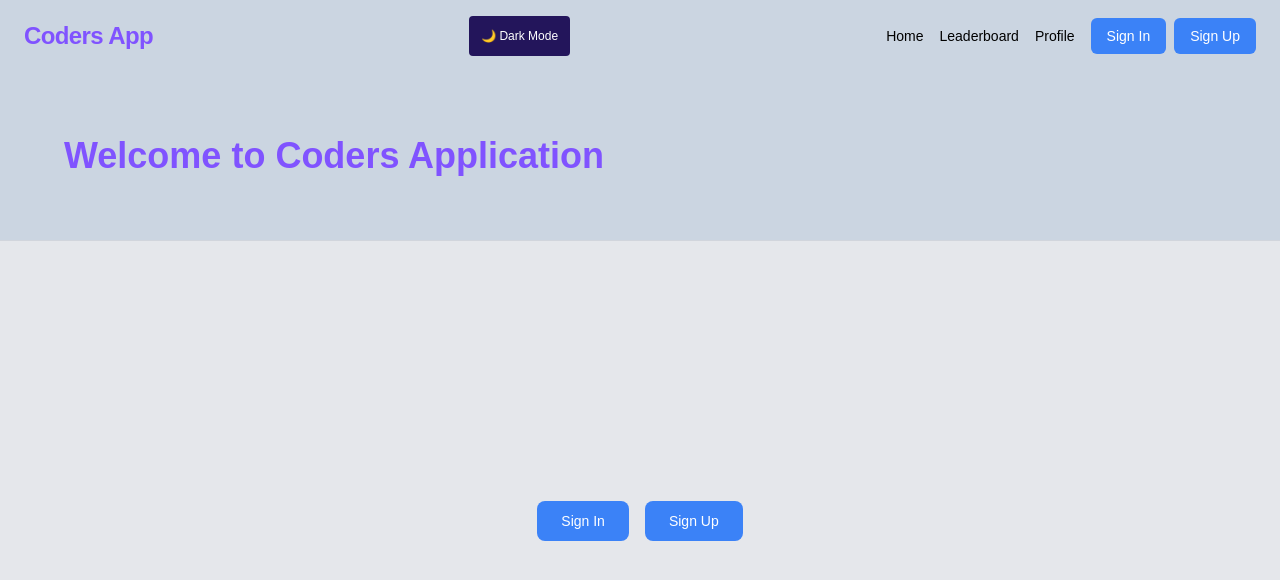
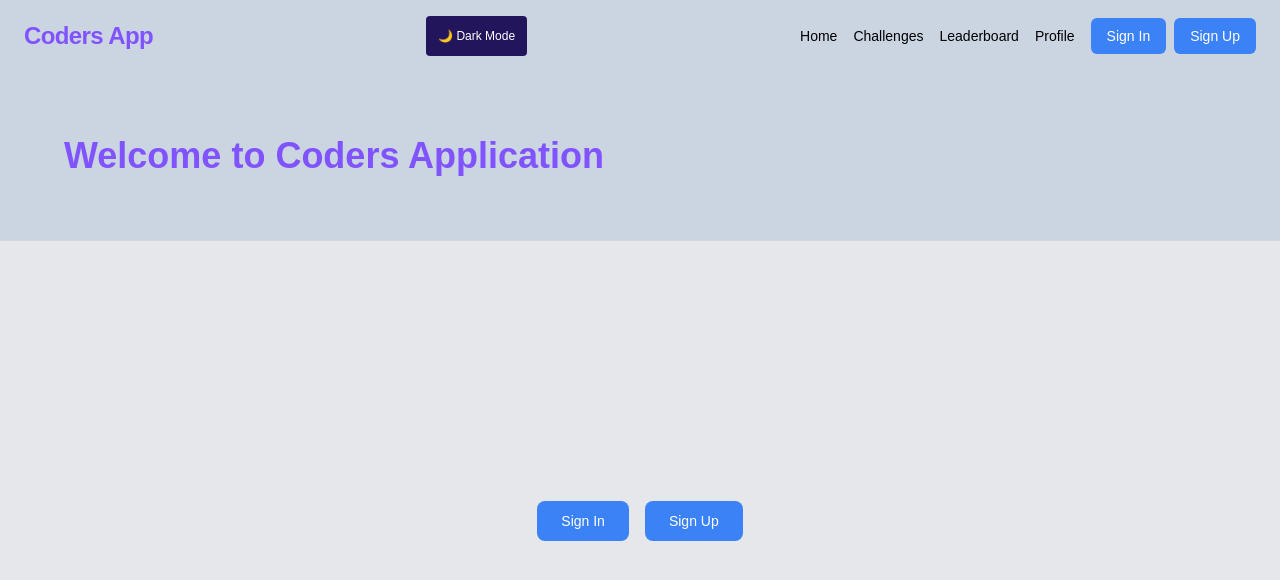
Before and after one commit to Noelle2412/coders_application, a React (Vite) app: page / in a window 1280 px wide. Shown: the top 580 px of the page. Built offline with nearby package versions, Linux system fonts and the light colour scheme; a web font is replaced by a local one.

Commit message:
Updated routing and navbar

```diff
--- a/src/App.jsx
+++ b/src/App.jsx
@@ -33,7 +33,7 @@ function App() {
             }
           />
 
-          <Route path="/challenge/:id" element={<Challenge />} />
+          <Route path="/workspace/:challengeId" element={<Challenge />} />
         </Route>
         <Route path="/auth" element={<AuthLayout />}>
           <Route path="sign_in" element={<SignIn />} />
--- a/src/components/NavBar.jsx
+++ b/src/components/NavBar.jsx
@@ -20,6 +20,11 @@ const NavBar = () => {
       <nav className="flex items-center gap-4">
         <Link to="/" className="text-sm font-medium hover:text-plum transition">
           Home
+        </Link>
+        <Link
+          to="/workspace/1"
+          className="text-sm font-medium hover:text-plum transition">
+          Challenges
         </Link>
         <Link
           to="/leaderboard"
```
